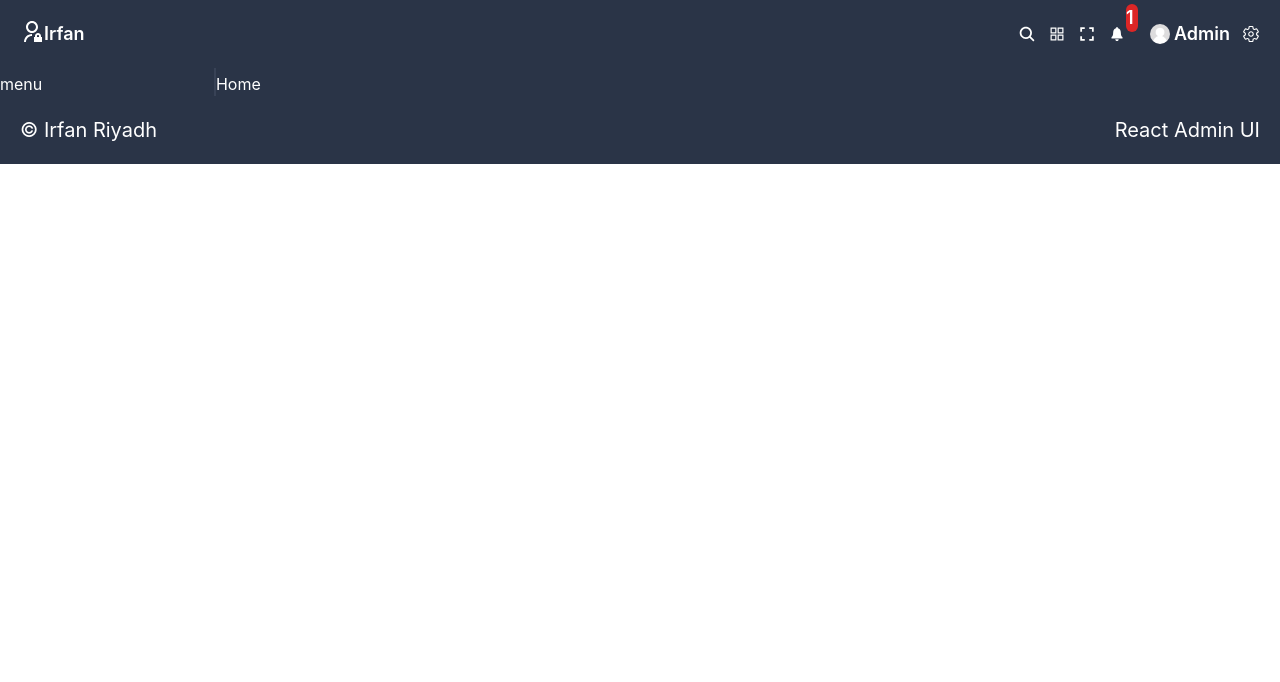
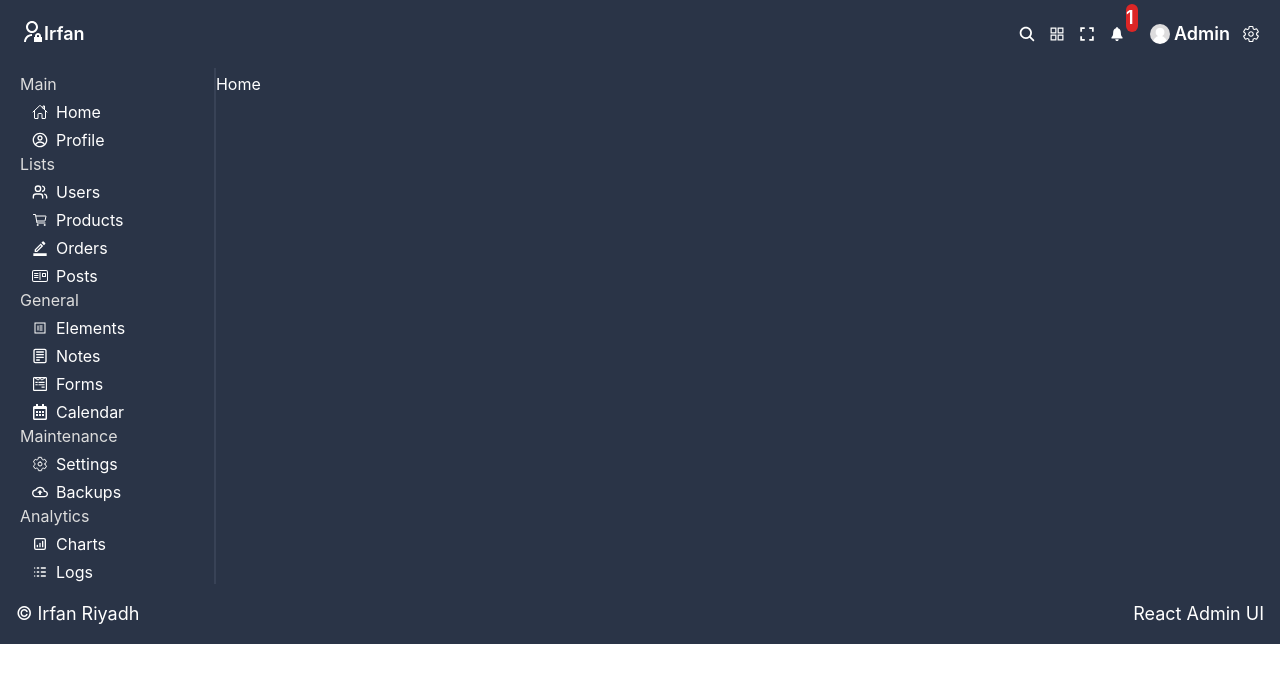
Before and after one commit to irfan-s-m/admin-dashboard-ui, a React (Vite) app: page / in a window 1280 px wide. Shown: the top 682 px of the page. Built offline with nearby package versions, Linux system fonts and the light colour scheme.

Commit message:
Menu design has finished

```diff
--- a/src/components/Footer.jsx
+++ b/src/components/Footer.jsx
@@ -1,11 +1,11 @@
 const Footer = () => {
     return (
-        <div className="flex justify-between items-center p-5">
+        <div className="flex justify-between items-center p-4">
             <div>
-                <h1 className="text-xl hover:text-green-300">© Irfan Riyadh</h1>
+                <h1 className="text-lg hover:text-green-300">© Irfan Riyadh</h1>
             </div>
             <div>
-                <h1 className="text-xl hover:text-green-300">
+                <h1 className="text-lg hover:text-green-300">
                     React Admin UI
                 </h1>
             </div>
--- a/src/components/Menu.jsx
+++ b/src/components/Menu.jsx
@@ -1,8 +1,107 @@
+import { Link } from "react-router-dom";
+import { IoHomeOutline } from "react-icons/io5";
+import { CgProfile } from "react-icons/cg";
+import { LuUsers } from "react-icons/lu";
+import { IoCartOutline } from "react-icons/io5";
+import { MdOutlineBorderColor } from "react-icons/md";
+import { BsPostcard } from "react-icons/bs";
+import { LiaElementor } from "react-icons/lia";
+import { CgNotes } from "react-icons/cg";
+import { FaWpforms } from "react-icons/fa";
+import { FaRegCalendarAlt } from "react-icons/fa";
+import { IoSettingsOutline } from "react-icons/io5";
+import { MdOutlineBackup } from "react-icons/md";
+import { HiOutlineChartSquareBar } from "react-icons/hi";
+import { TbLogs } from "react-icons/tb";
 
 const Menu = () => {
     return (
-        <div>
-            <h1>menu</h1>
+        <div className="pl-5 ">
+            <div className="main flex flex-col gap-1">
+                <span className="text-textSoftColor">Main</span>
+                <Link to='/' className="flex gap-2 items-center pl-3">
+                    <IoHomeOutline></IoHomeOutline>
+                    <span>
+                        Home
+                    </span></Link>
+                <Link to='profile' className="flex gap-2 items-center pl-3">
+                    <CgProfile></CgProfile>
+                    <span>
+                        Profile
+                    </span></Link>
+            </div>
+            <div className="Lists flex flex-col gap-1">
+                <span className="text-textSoftColor">Lists</span>
+                <Link to='/users' className="flex gap-2 items-center pl-3">
+                    <LuUsers></LuUsers>
+                    <span>
+                        Users
+                    </span></Link>
+                <Link to='products' className="flex gap-2 items-center pl-3">
+                    <IoCartOutline></IoCartOutline>
+                    <span>
+                        Products
+                    </span></Link>
+                <Link to='/orders' className="flex gap-2 items-center pl-3">
+                    <MdOutlineBorderColor></MdOutlineBorderColor>
+                    <span>
+                        Orders
+                    </span></Link>
+                <Link to='posts' className="flex gap-2 items-center pl-3">
+                    <BsPostcard></BsPostcard>
+                    <span>
+                        Posts
+                    </span></Link>
+            </div>
+            <div className="general flex flex-col gap-1">
+                <span className="text-textSoftColor">General</span>
+                <Link to='/' className="flex gap-2 items-center pl-3">
+                    <LiaElementor></LiaElementor>
+                    <span>
+                        Elements
+                    </span></Link>
+                <Link to='notes' className="flex gap-2 items-center pl-3">
+                    <CgNotes></CgNotes>
+                    <span>
+                        Notes
+                    </span></Link>
+                <Link to='/' className="flex gap-2 items-center pl-3">
+                    <FaWpforms></FaWpforms>
+                    <span>
+                        Forms
+                    </span></Link>
+                <Link to='Profile' className="flex gap-2 items-center pl-3">
+                    <FaRegCalendarAlt></FaRegCalendarAlt>
+                    <span>
+                        Calendar
+                    </span></Link>
+            </div>
+            <div className="maintenance flex flex-col gap-1">
+                <span className="text-textSoftColor">Maintenance</span>
+                <Link to='/' className="flex gap-2 items-center pl-3">
+                    <IoSettingsOutline></IoSettingsOutline>
+                    <span>
+                        Settings
+                    </span></Link>
+                <Link to='notes' className="flex gap-2 items-center pl-3">
+                    <MdOutlineBackup></MdOutlineBackup>
+                    <span>
+                        Backups
+                    </span></Link>
+            </div>
+            <div className="analytics flex flex-col gap-1">
+                <span className="text-textSoftColor">Analytics</span>
+                <Link to='/' className="flex gap-2 items-center pl-3">
+                    <HiOutlineChartSquareBar></HiOutlineChartSquareBar>
+                    <span>
+                        Charts
+                    </span></Link>
+                <Link to='Profile' className="flex gap-2 items-center pl-3">
+                    <TbLogs></TbLogs>
+                    <span>
+                        Logs
+                    </span></Link>
+            </div>
         </div>
     );
 };
```
